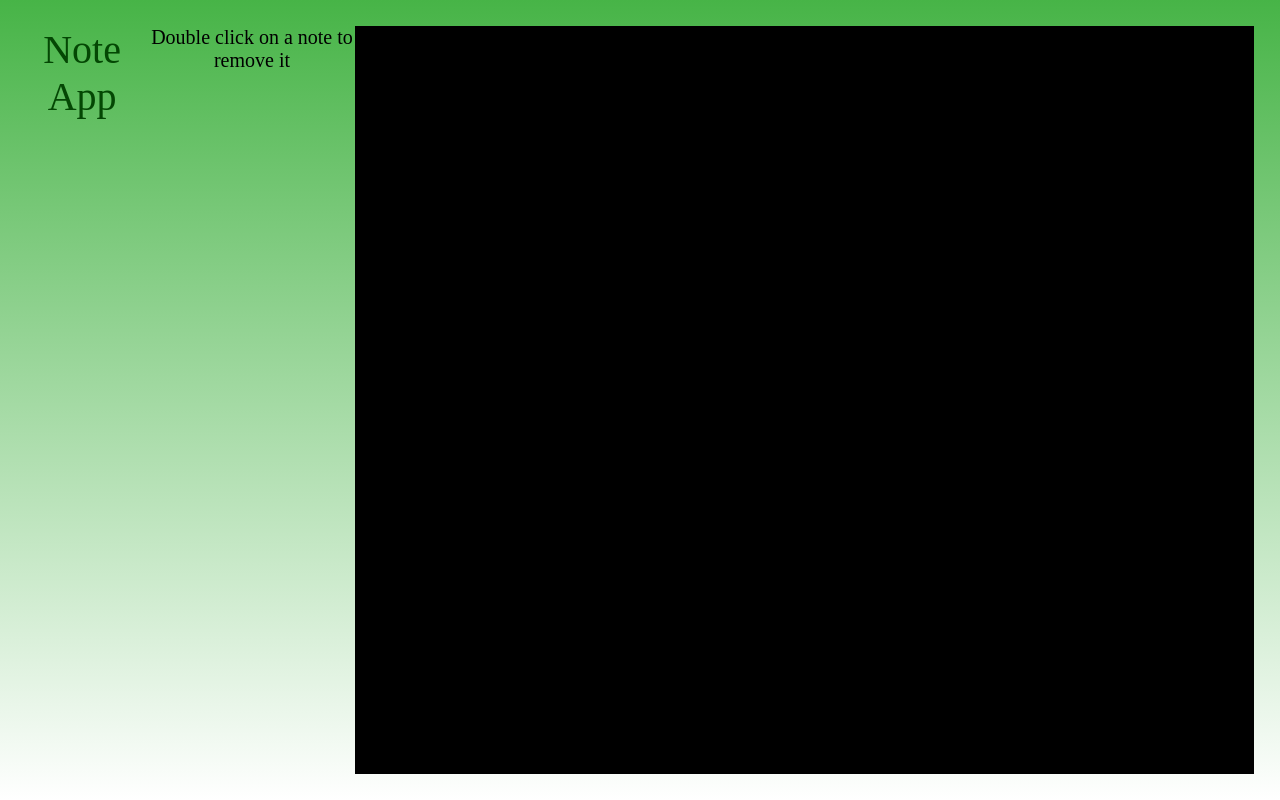
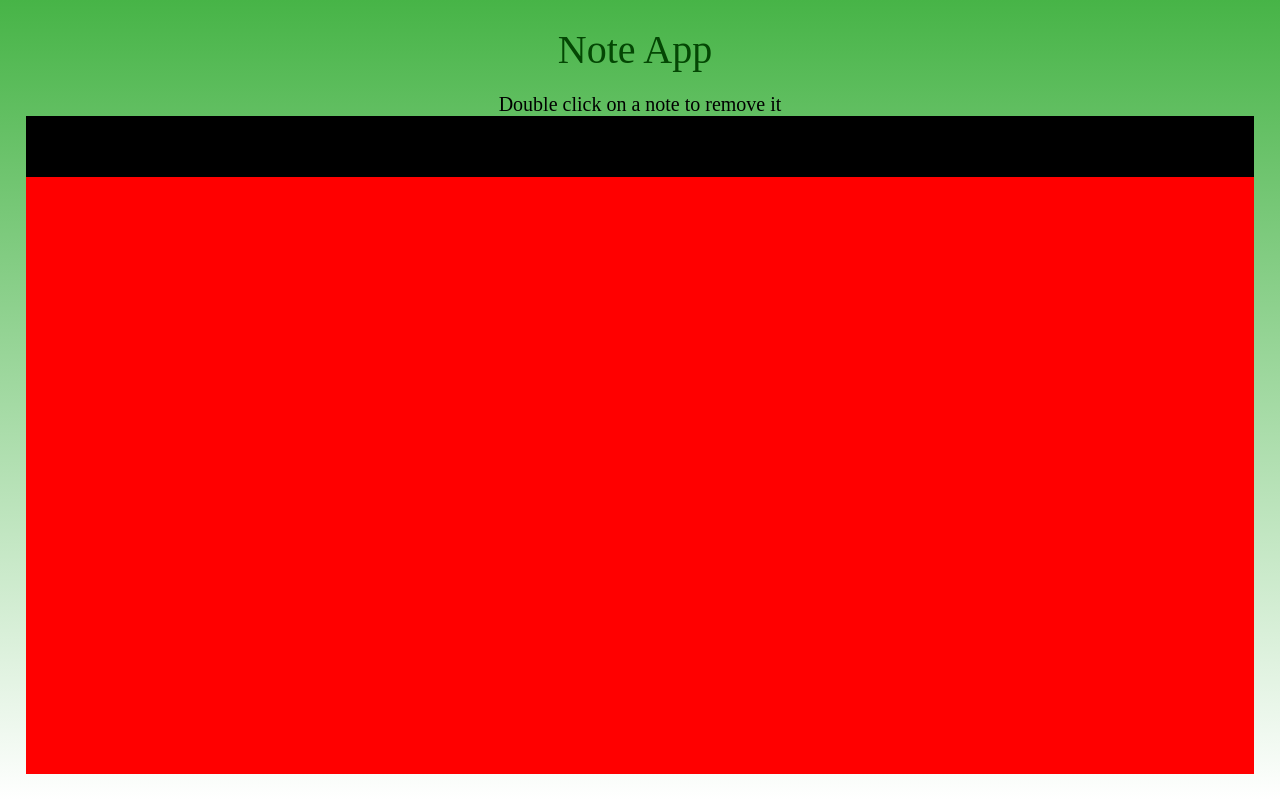
Before and after one commit to pumpumx/Web-Dev, a PHP site: page / in a window 1280 px wide. Run offline with PHP 8.4, Linux system fonts and the light colour scheme.

Commit message:
going to freecode camp to clear grid concepts

```diff
--- a/Projects/Note_Taking_App/index.html
+++ b/Projects/Note_Taking_App/index.html
@@ -24,7 +24,6 @@
                     </div>
                     <div class="mainGrid">
                         <div class="item">
-
                         </div>
                     </div>
                 </div>
--- a/Projects/Note_Taking_App/styles.css
+++ b/Projects/Note_Taking_App/styles.css
@@ -8,8 +8,11 @@ body{
     height: 100vh;
 }
 main{
+    display: flex;
     width: 100%;
     height: 100%;
+    justify-content: center;
+    align-items: center;
 }
 .container{
     display: flex;
@@ -18,6 +21,7 @@ main{
     background:linear-gradient(rgb(71, 180, 71)  , white);
     justify-content: center;
     padding:2%  ;
+    flex-direction: column;
 }
 .head{
     font-size: 40px;
@@ -34,5 +38,11 @@ main{
     display: grid;
     width: 100%;
     height: 100%;
+    padding-top: 5%;
     background-color: #000;
+    grid-template-columns: 2;
+    grid-template-rows: 1;
 }
+.item{
+    background-color: red;
+}
```
